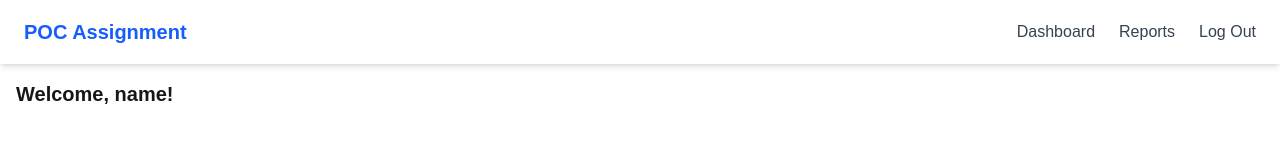
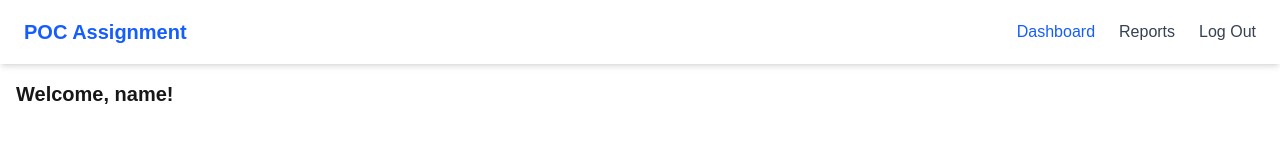
Before and after one commit to Bipin750/nextjs_POC, a Next.js app: page /dashboard in a window 1280 px wide. Shown: the top 157 px of the page. Built offline with nearby package versions, Linux system fonts and the light colour scheme; no server answers; sample sign-in values are in the browser's storage.

Commit message:
style fixes

```diff
--- a/app/components/Cards/page.jsx
+++ b/app/components/Cards/page.jsx
@@ -66,7 +66,7 @@ const Cards = () => {
         ) : (
           currentPosts.map((post) => (
             <div
-              className="overflow-auto"
+              className="overflow-auto m-2"
               key={post.id}
               style={{
                 border: "1px solid #ccc",
@@ -74,7 +74,7 @@ const Cards = () => {
                 padding: "15px",
                 marginBottom: "15px",
                 background: "#fafafa",
-                width: "28%",
+                width: "29%",
                 height: "280px",
               }}
               // className="border border-gray-300 rounded-lg p-4 mb-4 bg-gray-100"
--- a/app/components/Navbar/page.jsx
+++ b/app/components/Navbar/page.jsx
@@ -26,10 +26,24 @@ export default function Navbar() {
 
             {/* Desktop Menu */}
             <div className="hidden md:flex gap-6 text-gray-700">
-              <Link href="/dashboard" className="hover:text-blue-600">
+              <Link
+                href="/dashboard"
+                className={`${
+                  pathname === "/dashboard"
+                    ? "text-blue-600"
+                    : "hover:text-blue-600"
+                }`}
+              >
                 Dashboard
               </Link>
-              <Link href="/report" className="hover:text-blue-600">
+              <Link
+                href="/report"
+                className={`${
+                  pathname === "/report"
+                    ? "text-blue-600 "
+                    : "hover:text-blue-600"
+                }`}
+              >
                 Reports
               </Link>
               <Link
```
